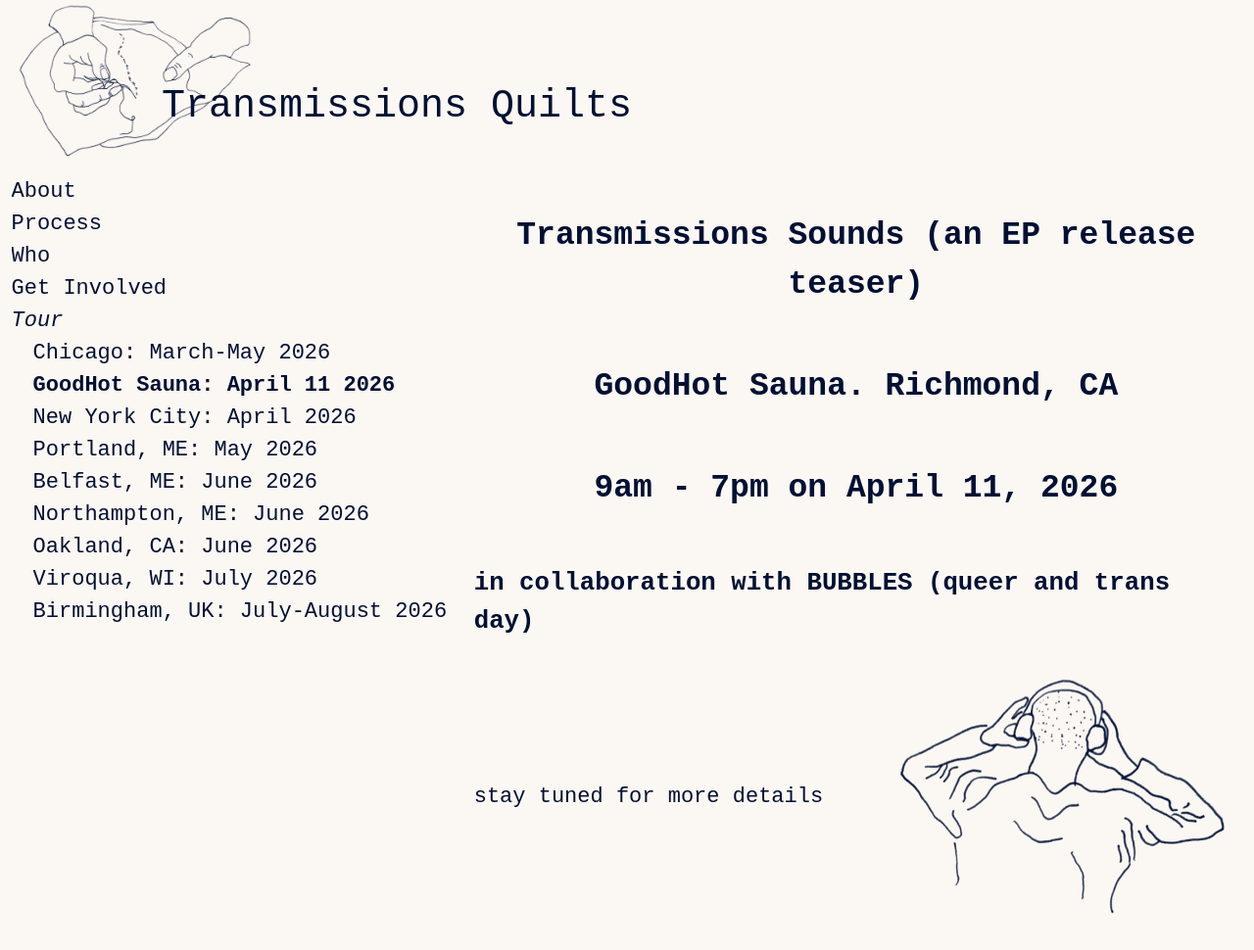
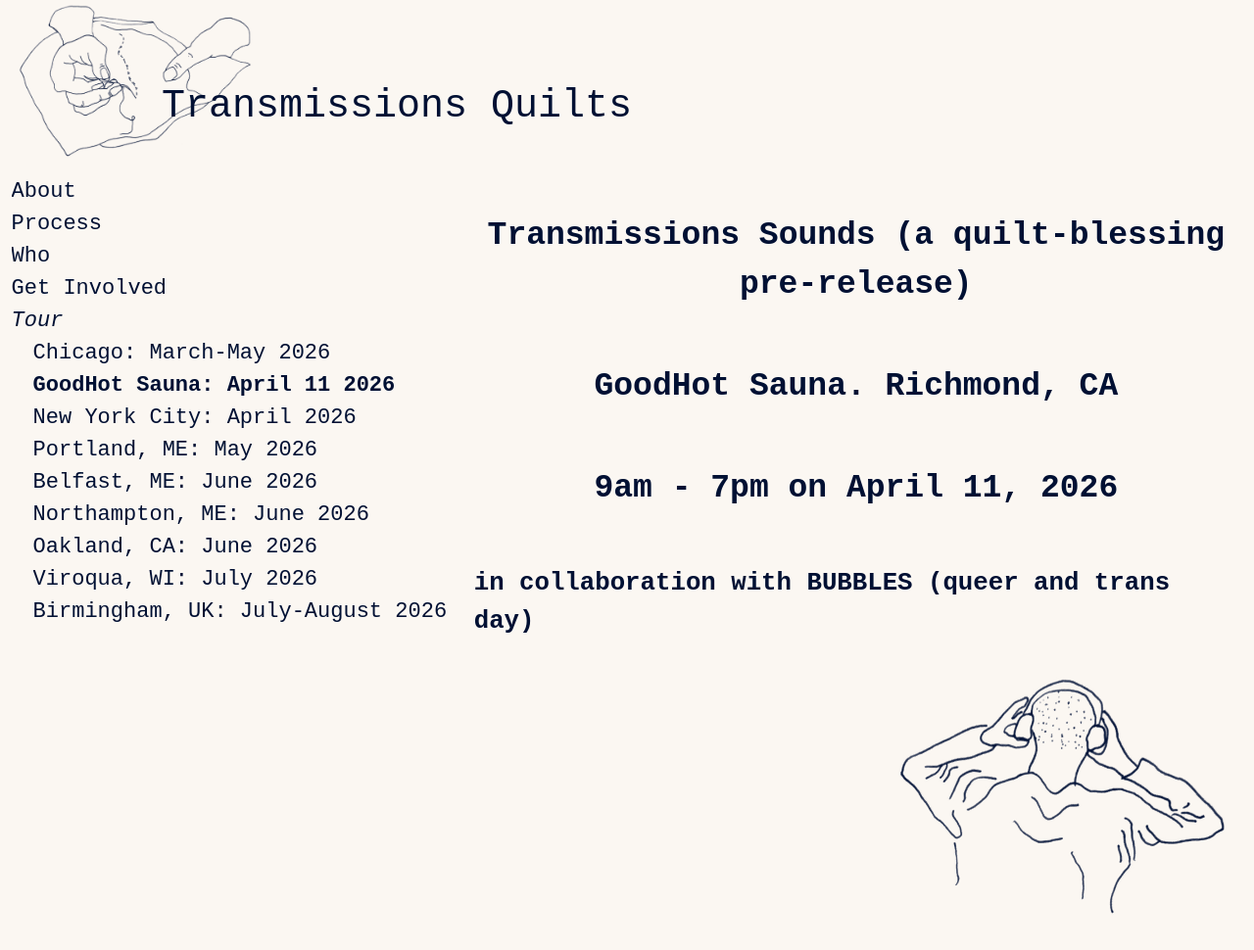
Before and after one commit to danieldickison/transmission-site, a Jekyll site: the page built from sauna.markdown, in a window 1280 px wide and 970 px high. Shown: the whole window at 98% size. Built offline with Jekyll 4.4.1, drawn with Linux system fonts in a browser that asks for light colours; some web fonts are replaced; our own code applies the rules of GitHub Pages for plain Markdown files.

Commit message:
Update sauna.markdown

```diff
--- a/sauna.markdown
+++ b/sauna.markdown
@@ -2,7 +2,7 @@
 permalink: /sauna
 main_class: sauna
 ---
-## Transmissions Sounds (an EP release teaser)
+## Transmissions Sounds (a quilt-blessing pre-release)
 ## GoodHot Sauna. Richmond, CA
 ## 9am - 7pm on April 11, 2026
 
@@ -12,8 +12,7 @@
   <img
       class="right"
       src="/assets/images/illustration-audio.png"
-      alt="Line drawing of of a person wearing headphones from behind, with hands on the cans."
+      alt="photograph of a blanket against a backdrop of the San Francisco Bay. Text says Blankets and Bubbles. queer and trans day. music, food, performance, sauna. transmissions quilts and good hot. saturday april 11 all day."
       width="363" height="268"
   />
   <div class="left" markdown="1">
-stay tuned for more details
```
